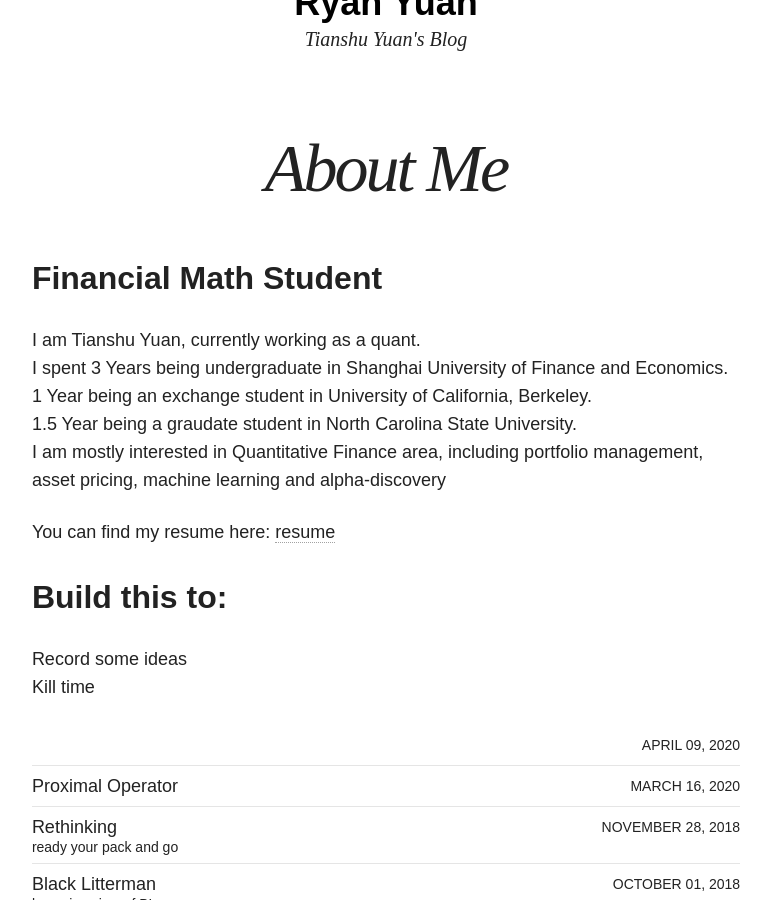
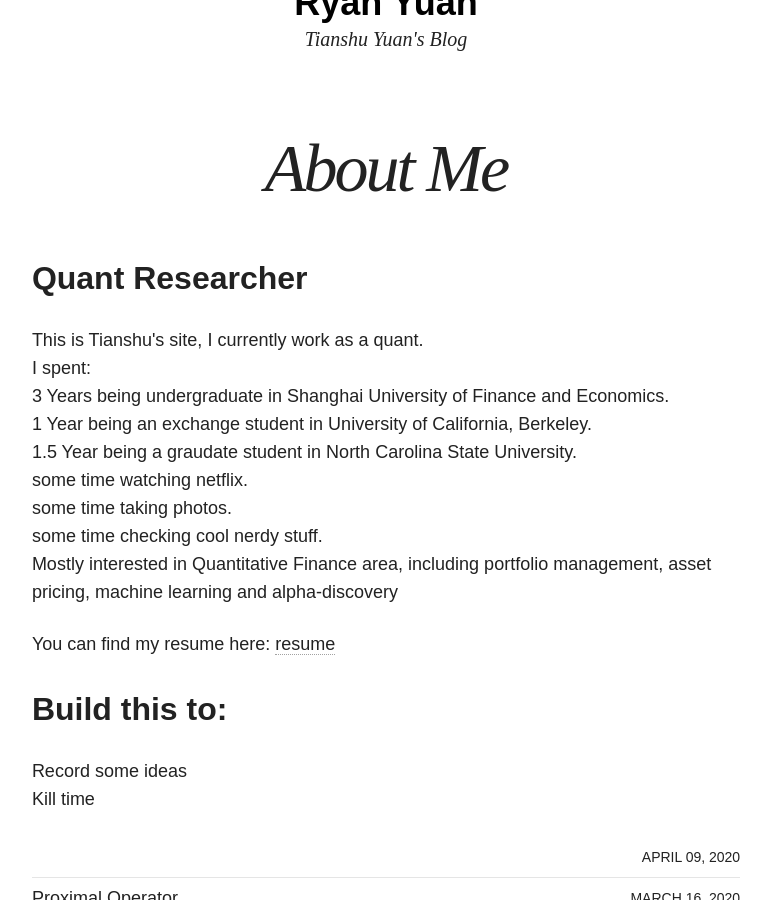
Before and after one commit to ryanyuan42/ryanyuan42.github.io, a Jekyll site: the page built from index.html, in a window 1280 px wide and 900 px high, scrolled down 344 px. Shown: the whole window, without its empty margins (254-1025 px from the left). Built offline with Jekyll 4.4.1, drawn with Linux system fonts in a browser that asks for light colours; nearby versions of some CDN libraries.

Commit message:
Update index.html

```diff
--- a/index.html
+++ b/index.html
@@ -6,13 +6,17 @@ modified: 2014-08-08T19:44:38.564948-04:00
 
 ---
 
-<h2> Financial Math Student </h2>
+<h2> Quant Researcher </h2>
 <p>
-  I am Tianshu Yuan, currently working as a quant.  <br/>
-  I spent 3 Years being undergraduate in Shanghai University of Finance and Economics.  <br/>
+  This is Tianshu's site, I currently work as a quant.  <br/>
+  I spent: <br/>
+  3 Years being undergraduate in Shanghai University of Finance and Economics.  <br/>
   1 Year being an exchange student in University of California, Berkeley.  <br/>
   1.5 Year being a graudate student in North Carolina State University.  <br/>
-  I am mostly interested in Quantitative Finance area, including portfolio management, asset pricing, machine learning and alpha-discovery<br/>
+  some time watching netflix. <br/>
+  some time taking photos. <br/>
+  some time checking cool nerdy stuff. <br/>
+  Mostly interested in Quantitative Finance area, including portfolio management, asset pricing, machine learning and alpha-discovery<br/>
 
 </p>
 
```
